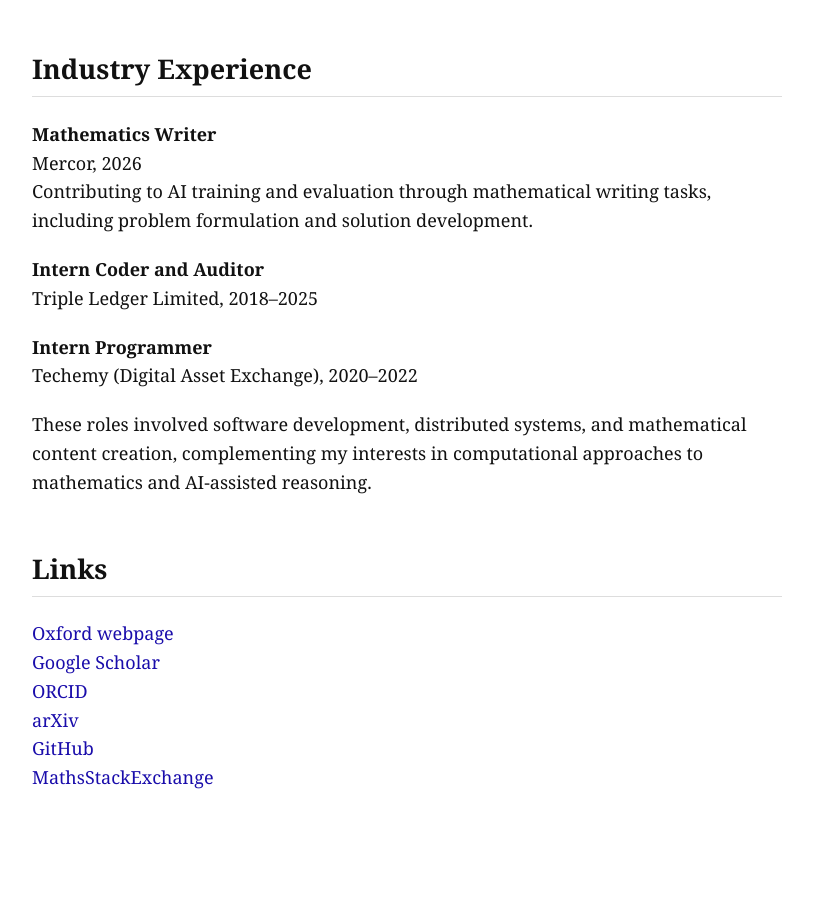
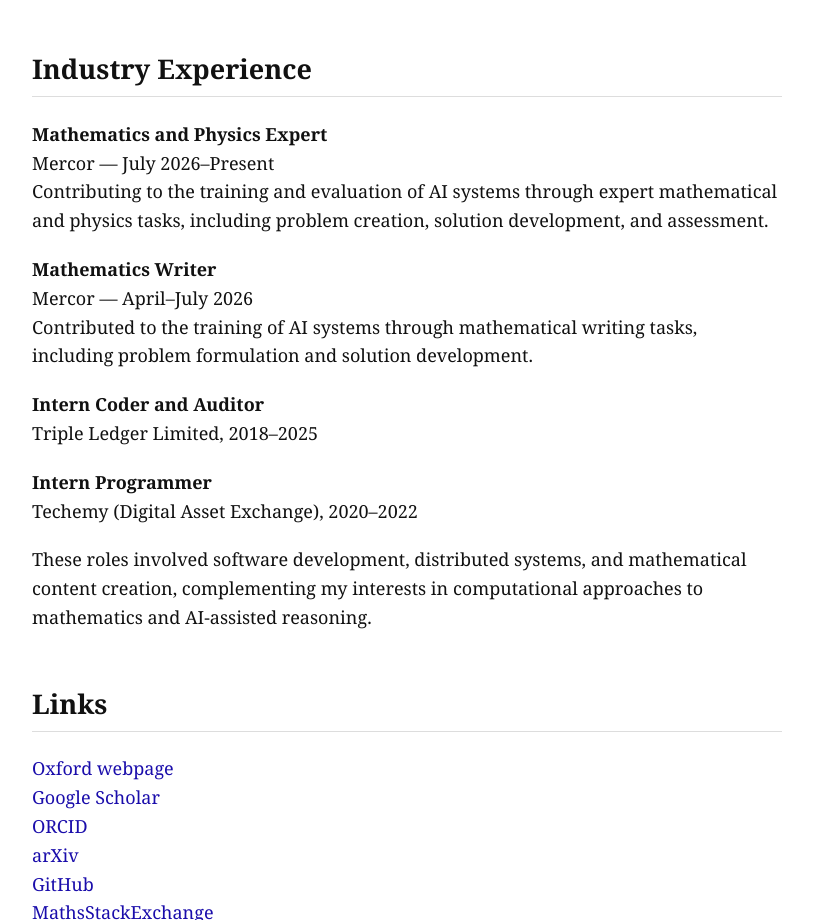
Before and after one commit to andrewwood-maths/andrewwood-maths.github.io, a plain HTML site: page index.html in a window 1280 px wide. Shown: the part 6276-7196 px from the top of the page, without its empty margins (233-1046 px from the left). Before the commit the page ends 7128 px from the top, so only its background shows below. Drawn offline with Linux system fonts and the light colour scheme.

Commit message:
Update index.html

```diff
--- a/index.html
+++ b/index.html
@@ -370,9 +370,15 @@
 <h2>Industry Experience</h2>
 
 <p>
+<b>Mathematics and Physics Expert</b><br>
+Mercor — July 2026–Present<br>
+Contributing to the training and evaluation of AI systems through expert mathematical and physics tasks, including problem creation, solution development, and assessment.
+</p>
+
+<p>
 <b>Mathematics Writer</b><br>
-Mercor, 2026<br>
-Contributing to AI training and evaluation through mathematical writing tasks, including problem formulation and solution development.
+Mercor — April–July 2026<br>
+Contributed to the training of AI systems through mathematical writing tasks, including problem formulation and solution development.
 </p>
 
 <p>
```
